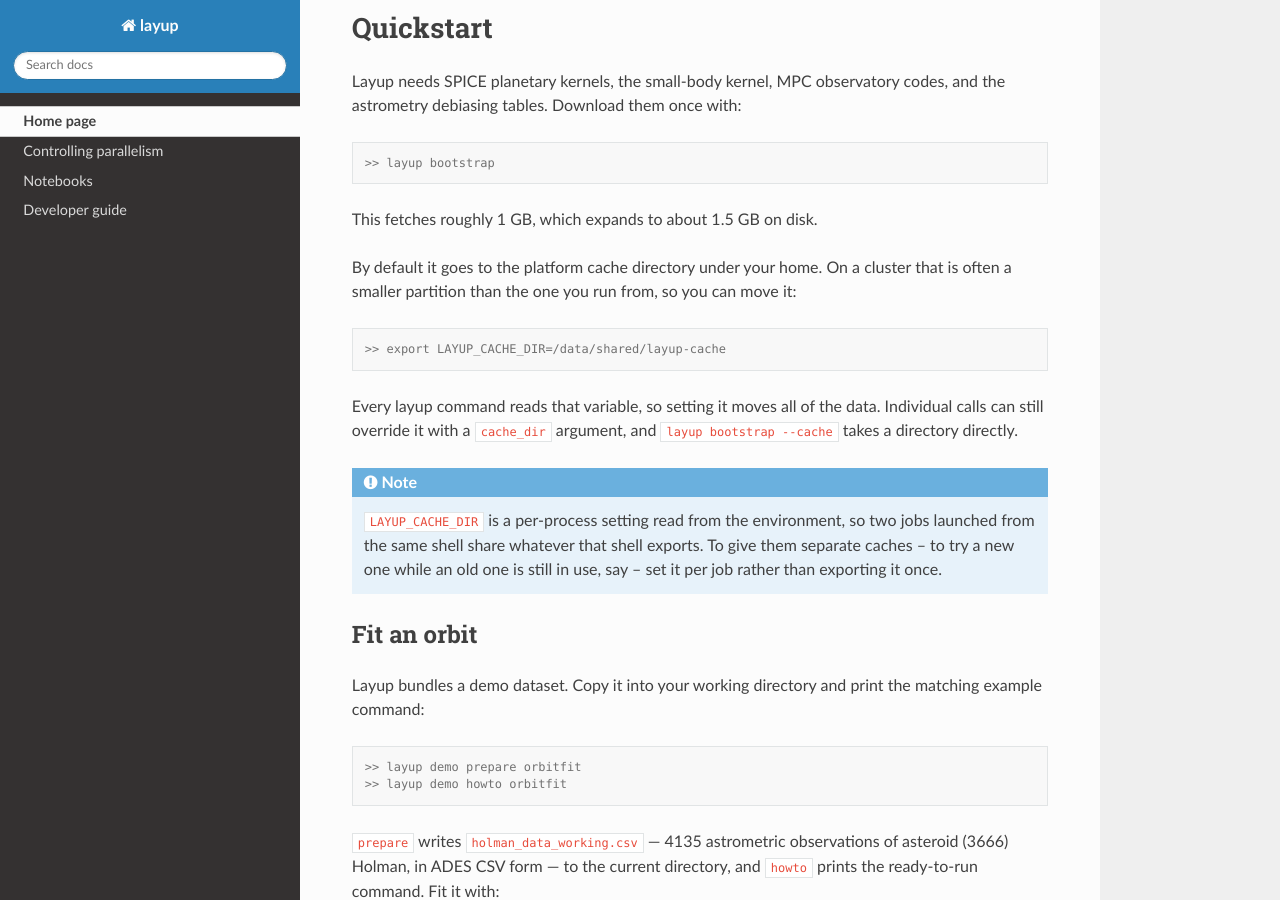
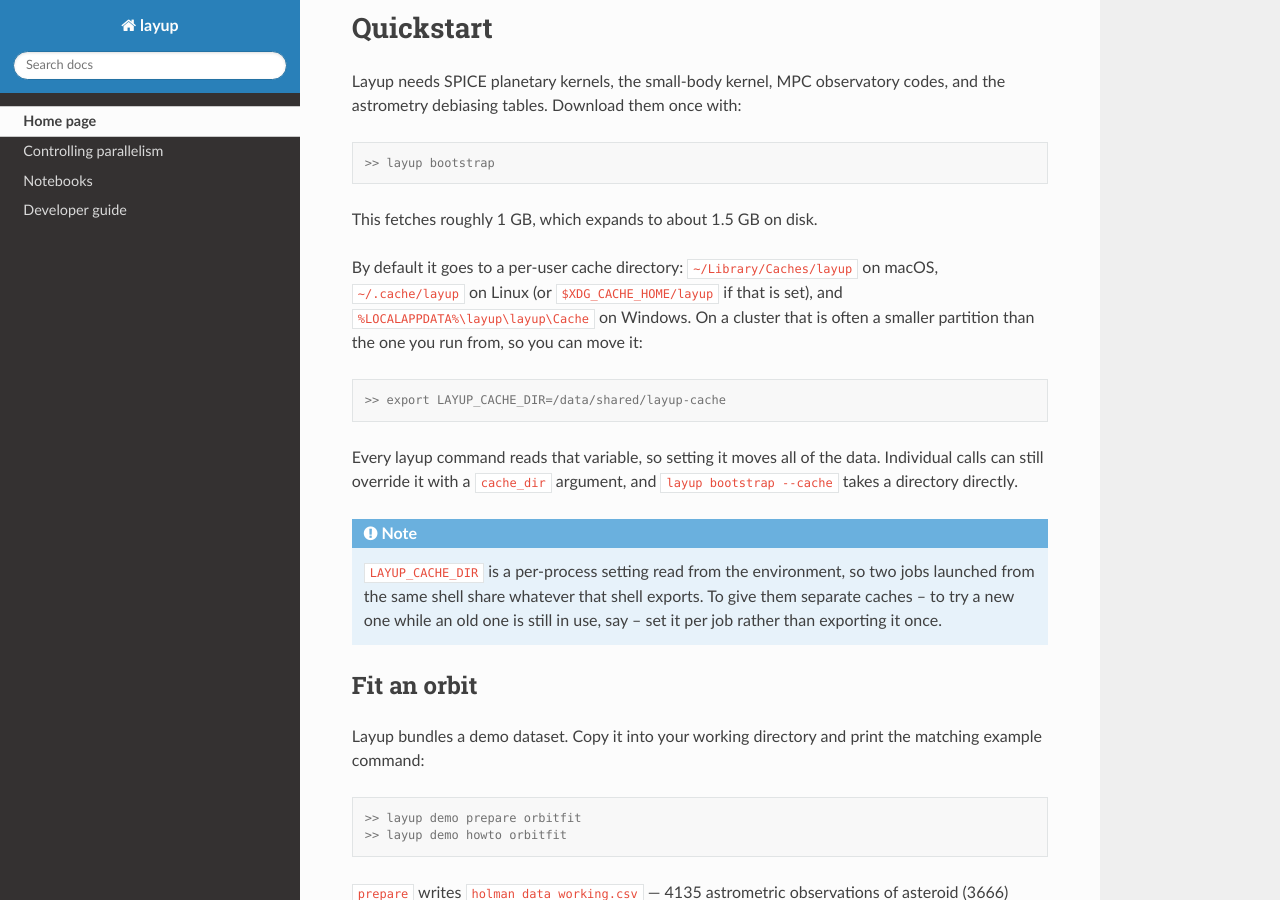
Before and after one commit to Smithsonian/layup, a Sphinx documentation site: the page built from docs/index.rst, in a window 1280 px wide and 900 px high, scrolled down 1677 px. Built offline with Sphinx 7.4.7 and the Read the Docs theme 3.1.0, drawn with Linux system fonts in a browser that asks for light colours; pages that are not in the unit, such as notebooks, are missing from menus.

Commit message:
Name the default cache directory instead of describing it
"The platform cache directory under your home" leaves the reader to guess, and
the answer differs by operating system, which matters when the thing being
looked for is 1.5 GB. Give the three paths that pooch.os_cache("layup") actually
returns.

The Windows path repeats the name because pooch calls
platformdirs.user_cache_dir("layup") without an appauthor, and platformdirs
falls back to the appname for the author component.

Co-Authored-By: Claude Opus 5 (1M context) <noreply@anthropic.com>
Claude-Session: https://claude.ai/code/session_01AykVFi3hjJ9PT8VQcitaTq

```diff
--- a/docs/index.rst
+++ b/docs/index.rst
@@ -91,8 +91,10 @@ codes, and the astrometry debiasing tables. Download them once with:
 
 This fetches roughly 1 GB, which expands to about 1.5 GB on disk.
 
-By default it goes to the platform cache directory under your home. On a cluster
-that is often a smaller partition than the one you run from, so you can move it:
+By default it goes to a per-user cache directory: ``~/Library/Caches/layup`` on
+macOS, ``~/.cache/layup`` on Linux (or ``$XDG_CACHE_HOME/layup`` if that is
+set), and ``%LOCALAPPDATA%\layup\layup\Cache`` on Windows. On a cluster that is
+often a smaller partition than the one you run from, so you can move it:
 
 .. code-block:: console
 
```
